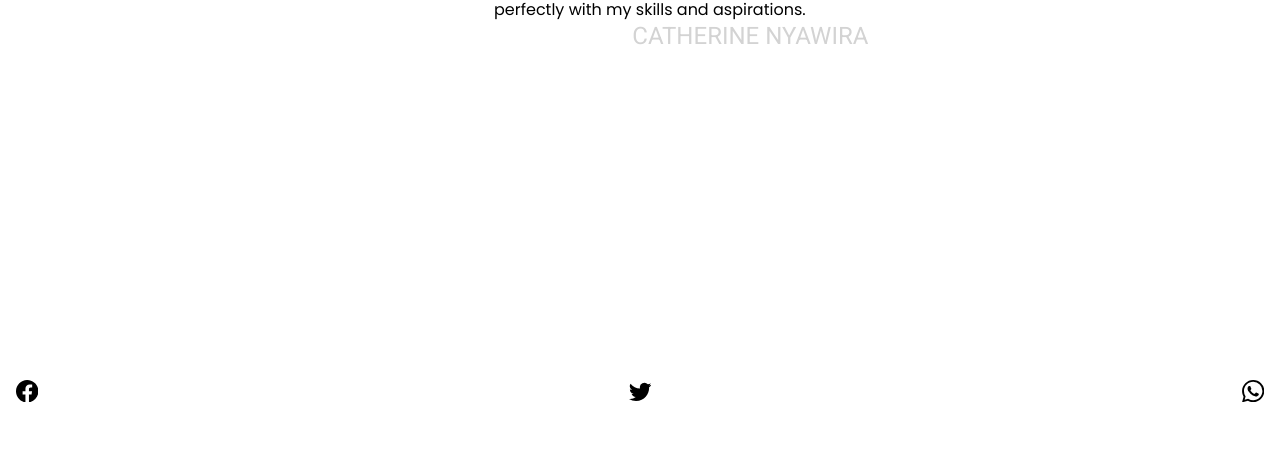
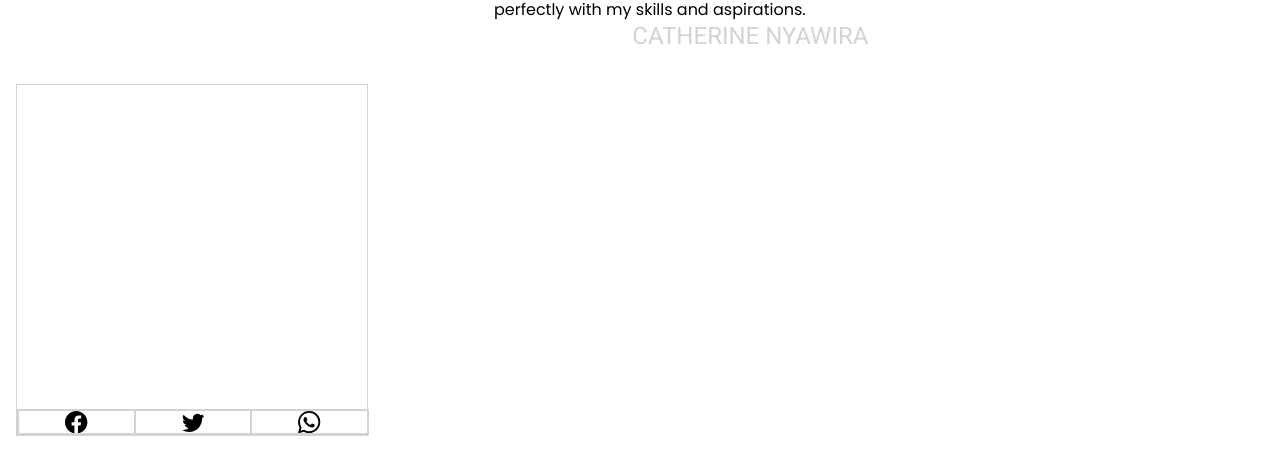
Before and after one commit to Cavein254/gpolive, a React (Vite) app: page / in a window 1280 px wide. Shown: the part 2349-2798 px from the top of the page. Before the commit the page ends 2767 px from the top, so only its background shows below. Built offline with nearby package versions, Linux system fonts and the light colour scheme.

Commit message:
Add more styles

```diff
--- a/src/components/team/Team.tsx
+++ b/src/components/team/Team.tsx
@@ -8,13 +8,13 @@ const Team = () => {
       <Box className="team-container">
         <Box></Box>
         <Box className="team-social">
-          <Stack>
+          <Stack className="team-icon-container">
             <BsFacebook className="team-icon" />
           </Stack>
-          <Stack>
+          <Stack className="team-icon-container">
             <BsTwitter className="team-icon" />
           </Stack>
-          <Stack>
+          <Stack className="team-icon-container">
             <BsWhatsapp className="team-icon" />
           </Stack>
         </Box>
--- a/src/components/team/styles.css
+++ b/src/components/team/styles.css
@@ -1,9 +1,11 @@
-.section {
+.team {
   margin-top: 2rem;
 }
 .team-container {
   position: relative;
   height: 350px;
+  width: 350px;
+  border: lightgray 1px solid;
 }
 .team-social {
   position: absolute;
@@ -12,6 +14,14 @@
   display: flex;
   justify-content: space-between;
   align-items: center;
+  border: lightgray 1px solid;
+}
+.team-icon-container {
+  display: flex;
+  justify-content: center;
+  align-items: center;
+  border: lightgray 1px solid;
+  width: 100%;
 }
 .team-icon {
   font-size: 1.4rem;
```
